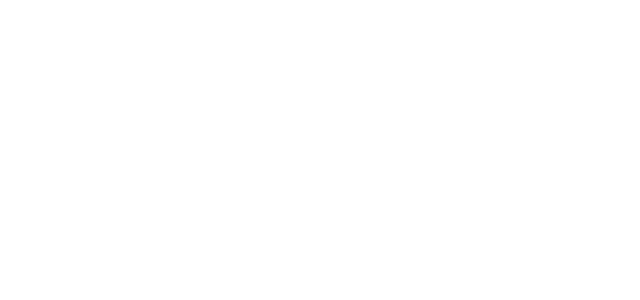
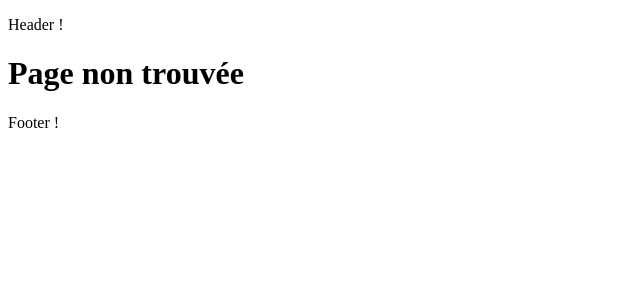
Before and after one commit to GuillaumeSowinski/react_router, a React (Vite) app: page /category/1 in a window 1280 px wide. Before the commit this address had no page. Shown: the top 300 px of the page, without its empty margins (0-640 px from the left). Built offline with nearby package versions, Linux system fonts and the light colour scheme.

Commit message:
404 added

```diff
--- a/src/App.jsx
+++ b/src/App.jsx
@@ -1,4 +1,5 @@
 import Category from "./pages/Category"
+import NotFound from "./pages/NotFound"
 import Layout from "./components/Layout"
 import Home from "./pages/Home"
 import { Routes, Route } from "react-router"
@@ -9,6 +10,7 @@
       <Route element={<Layout />}>
         <Route path="/" element={<Home />} />
         <Route path="categorie/:id" element={<Category />} />
+        <Route path="*" element={<NotFound />} />
       </Route>
     </Routes>
   )
--- /dev/null
+++ b/src/pages/NotFound.jsx
@@ -0,0 +1,6 @@
+function NotFound() {
+    return <h1>Page non trouvée</h1>
+}
+
+
+export default NotFound
```
